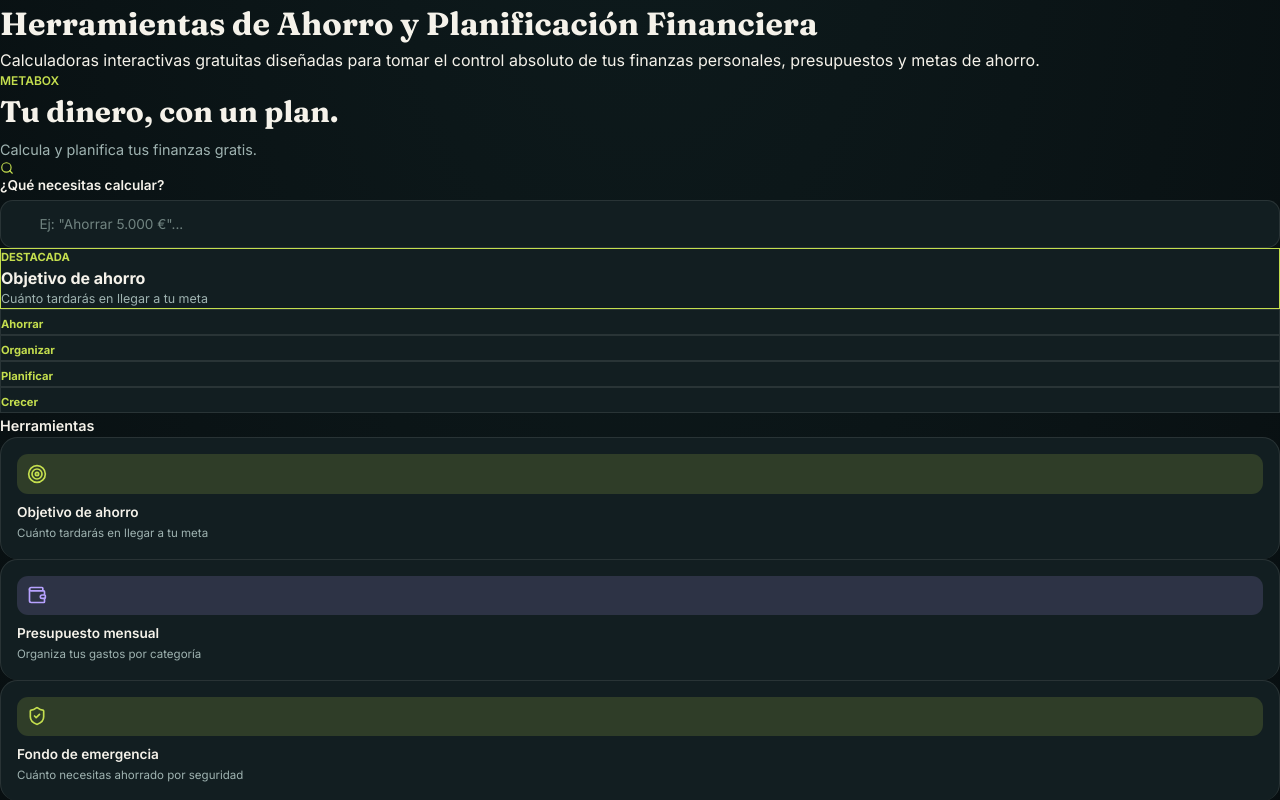
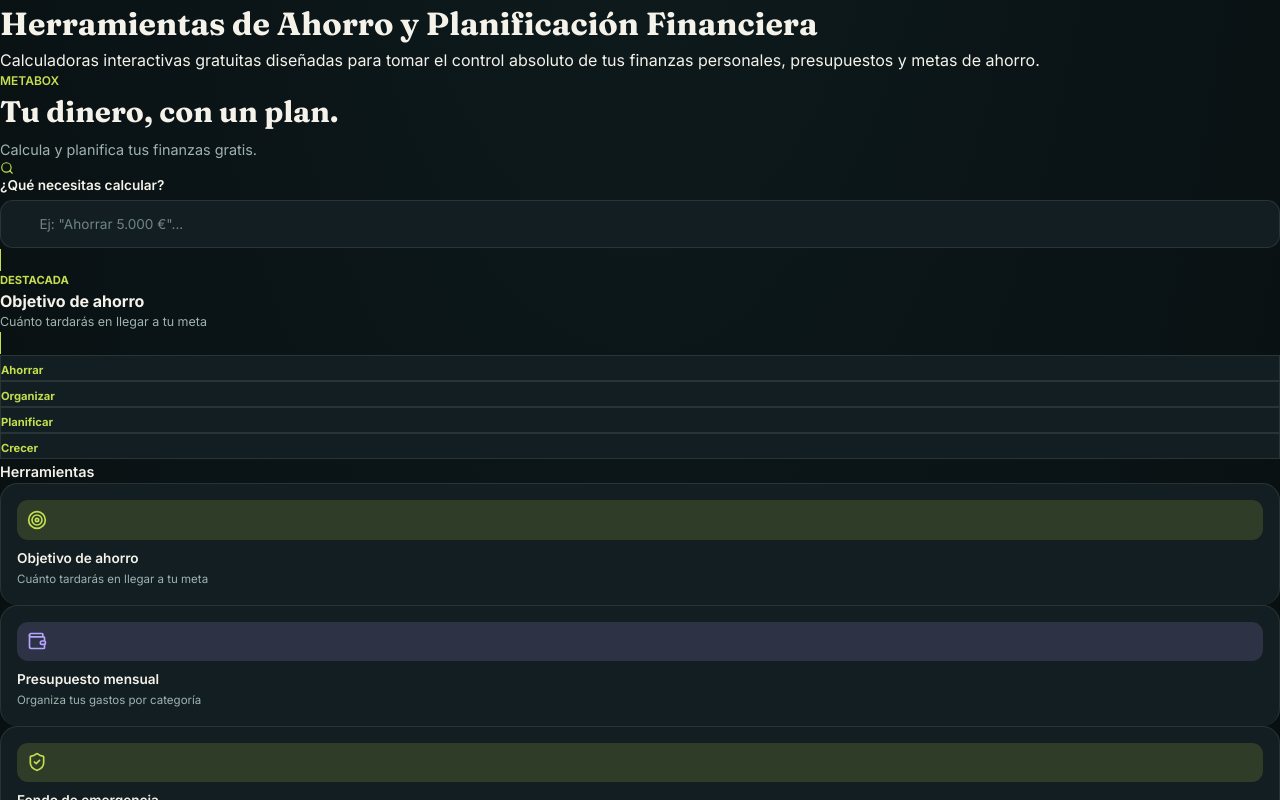
Before and after one commit to matsero-11/web, a Next.js app in the folder nextjs-scaffold/: page / in a window 1280 px wide. Shown: the top 800 px of the page. Built offline with nearby package versions, Linux system fonts and the light colour scheme.

Commit message:
Update HomeScreen.jsx

```diff
--- a/nextjs-scaffold/components/HomeScreen.jsx
+++ b/nextjs-scaffold/components/HomeScreen.jsx
@@ -1,7 +1,6 @@
 "use client";
 import React, { useState, Suspense } from "react";
 import Link from "next/link";
-import { useRouter, useSearchParams } from "next/navigation";
 import { T, fontDisplay, fontBody } from "@/lib/design-tokens";
 import { Card, IconTile } from "@/components/ui";
 import { ALL_TOOLS } from "@/lib/tools-registry";
@@ -10,20 +9,12 @@ import { GUIDES } from "@/lib/guides-data";
 import { Search, RotateCcw, ArrowRight, BookOpen, Lock } from "lucide-react";
 
 function HomeContent() {
-  const router = useRouter(), sp = useSearchParams(), toolId = sp.get("tool");
   const [q, setQ] = useState(""), [cat, setCat] = useState(null), [g, setG] = useState(null), [inf, setInf] = useState(null);
-  const [recent, setRecent] = usePersistentState("metabox_recent_tools", []);
-  const [total, setTotal] = usePersistentState("metabox_total_calc", 125420);
+  const [total] = usePersistentState("metabox_total_calc", 125420);
 
   const top = () => window.scrollTo({ top: 0, behavior: 'smooth' });
-  const setTool = (id) => {
-    setG(null); setInf(null); top();
-    const p = new URLSearchParams(window.location.search);
-    id ? (p.set("tool", id), setRecent(r => [id, ...r.filter(x => x !== id)].slice(0, 4)), setTotal(c => c + 1)) : p.delete("tool");
-    router.push(`?${p.toString()}`, { scroll: false });
-  };
 
-  const curG = GUIDES.find(x => x.id === g), activeT = ALL_TOOLS.find(x => x.id === toolId);
+  const curG = GUIDES.find(x => x.id === g);
   const feat = ALL_TOOLS.find(x => x.id === "goal") || ALL_TOOLS[0];
   const smart = q.length > 2 ? ALL_TOOLS.find(x => x.id === (q.toLowerCase().includes("inver") ? "compound" : "goal")) : null;
 
@@ -41,13 +32,6 @@ function HomeContent() {
 
     return matchQ && matchCat;
   });
-
-  if (toolId) return (
-    <div className="pt-6 pb-28 w-full px-4">
-      <button onClick={() => setTool(null)} style={{ ...fontBody, background: T.surface, border: `1px solid ${T.border}`, color: T.text, padding: ".5rem 1rem", borderRadius: ".8rem", cursor: "pointer", marginBottom: "1.5rem", fontSize: ".85rem" }}>← Volver</button>
-      {activeT?.component ? <activeT.component onBack={() => setTool(null)} /> : <div style={{ color: T.coral }}>No encontrada.</div>}
-    </div>
-  );
 
   if (curG) return (
     <div className="pt-6 pb-28 w-full px-4 max-w-2xl mx-auto">
@@ -108,25 +92,23 @@ function HomeContent() {
         <p style={{ ...fontBody, color: T.textMuted, fontSize: ".9rem", marginTop: ".3rem" }}>Calcula y planifica tus finanzas gratis.</p>
       </div>
 
-      {recent.length > 0 && !q && !cat && (
-        <div className="mb-4">
-          <div style={{ color: T.textMuted, fontSize: ".75rem", marginBottom: ".3rem" }}>Recientes</div>
-          <div className="flex gap-2 overflow-x-auto pb-1">{recent.map(id => { const t = ALL_TOOLS.find(x => x.id === id); return t ? <button key={id} onClick={() => setTool(t.id)} style={{ background: T.surfaceAlt, border: `1px solid ${T.border}`, borderRadius: ".5rem", padding: ".3rem .6rem", color: T.text, fontSize: ".75rem", cursor: "pointer", whiteSpace: "nowrap" }}>{t.label}</button> : null; })}</div>
-        </div>
-      )}
-
       <div className="relative mb-5">
         <div style={{ color: T.text, fontWeight: 600, fontSize: ".85rem", marginBottom: ".3rem" }}><Search size={14} className="inline mr-1 text-lime" /> ¿Qué necesitas calcular?</div>
         <input type="search" value={q} onChange={e => setQ(e.target.value)} placeholder='Ej: "Ahorrar 5.000 €"...' style={{ width: "100%", background: T.surface, border: `1px solid ${q ? T.lime : T.border}`, borderRadius: ".8rem", padding: ".8rem 1rem .8rem 2.4rem", color: T.text, fontSize: ".85rem", outline: "none" }} />
-        {smart && <div onClick={() => setTool(smart.id)} className="cursor-pointer mt-2 p-3 rounded-xl flex items-center justify-between" style={{ background: T.surface, border: `1px solid ${T.lime}` }}><span style={{ color: T.lime, fontSize: ".8rem", fontWeight: 600 }}>Sugerencia: {smart.label}</span><ArrowRight size={12} style={{ color: T.lime }} /></div>}
+        {smart && (
+          <Link href={`/herramientas/${smart.id}`} className="block mt-2 p-3 rounded-xl flex items-center justify-between no-underline" style={{ background: T.surface, border: `1px solid ${T.lime}` }}>
+            <span style={{ color: T.lime, fontSize: ".8rem", fontWeight: 600 }}>Sugerencia: {smart.label}</span>
+            <ArrowRight size={12} style={{ color: T.lime }} />
+          </Link>
+        )}
       </div>
 
       {!q && !cat && feat && (
-        <div onClick={() => setTool(feat.id)} className="cursor-pointer rounded-xl p-4 mb-5" style={{ background: T.surface, border: `1px solid ${T.lime}` }}>
+        <Link href={`/herramientas/${feat.id}`} className="block rounded-xl p-4 mb-5 no-underline" style={{ background: T.surface, border: `1px solid ${T.lime}` }}>
           <div style={{ color: T.lime, fontSize: ".7rem", fontWeight: 700, textTransform: "uppercase" }}>Destacada</div>
           <div style={{ color: T.text, fontWeight: 700, fontSize: "1rem" }}>{feat.label}</div>
           <div style={{ color: T.textMuted, fontSize: ".78rem" }}>{feat.desc}</div>
-        </div>
+        </Link>
       )}
 
       {!q && (
@@ -144,7 +126,15 @@ function HomeContent() {
           </div>
         ) : (
           <div className="grid grid-cols-1 md:grid-cols-2 lg:grid-cols-3 gap-2.5">
-            {filtered.map(t => <Card key={t.id} onClick={() => setTool(t.id)} style={{ padding: "1rem", cursor: "pointer" }}><IconTile icon={t.icon} tone={t.tone} /><div style={{ color: T.text, fontWeight: 600, fontSize: ".85rem", marginTop: ".5rem" }}>{t.label}</div><div style={{ color: T.textMuted, fontSize: ".72rem", marginTop: ".2rem" }} className="line-clamp-2">{t.desc}</div></Card>)}
+            {filtered.map(t => (
+              <Link key={t.id} href={`/herramientas/${t.id}`} className="no-underline block">
+                <Card style={{ padding: "1rem", cursor: "pointer", height: "100%" }}>
+                  <IconTile icon={t.icon} tone={t.tone} />
+                  <div style={{ color: T.text, fontWeight: 600, fontSize: ".85rem", marginTop: ".5rem" }}>{t.label}</div>
+                  <div style={{ color: T.textMuted, fontSize: ".72rem", marginTop: ".2rem" }} className="line-clamp-2">{t.desc}</div>
+                </Card>
+              </Link>
+            ))}
           </div>
         )}
       </div>
@@ -177,4 +167,4 @@ function HomeContent() {
 
 export default function HomeScreen() {
   return <Suspense fallback={<div className="pt-8 pb-28 w-full text-center" style={{ color: "#888", fontSize: ".85rem" }}>Cargando...</div>}><HomeContent /></Suspense>;
-        }
+      }
```
